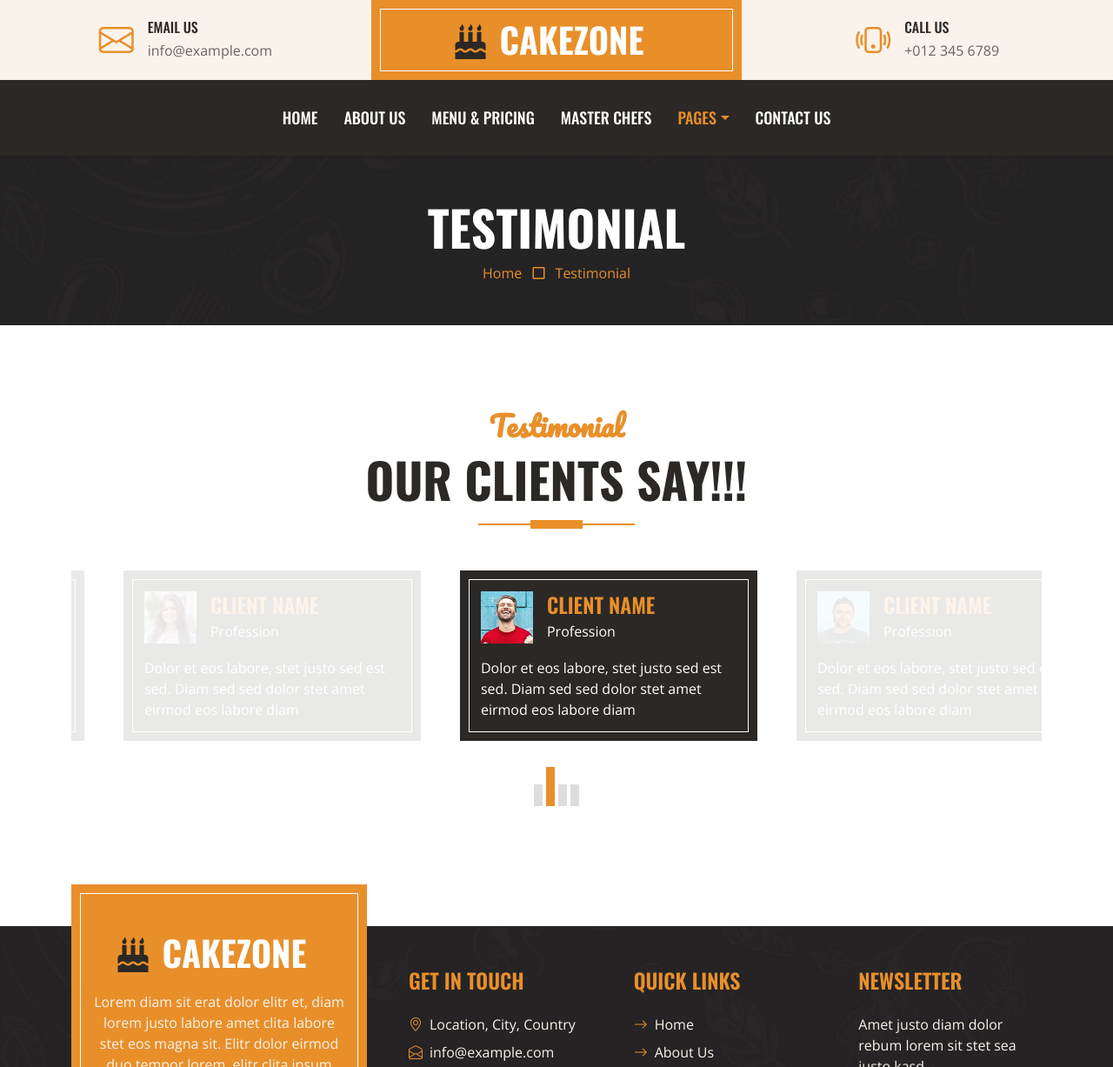
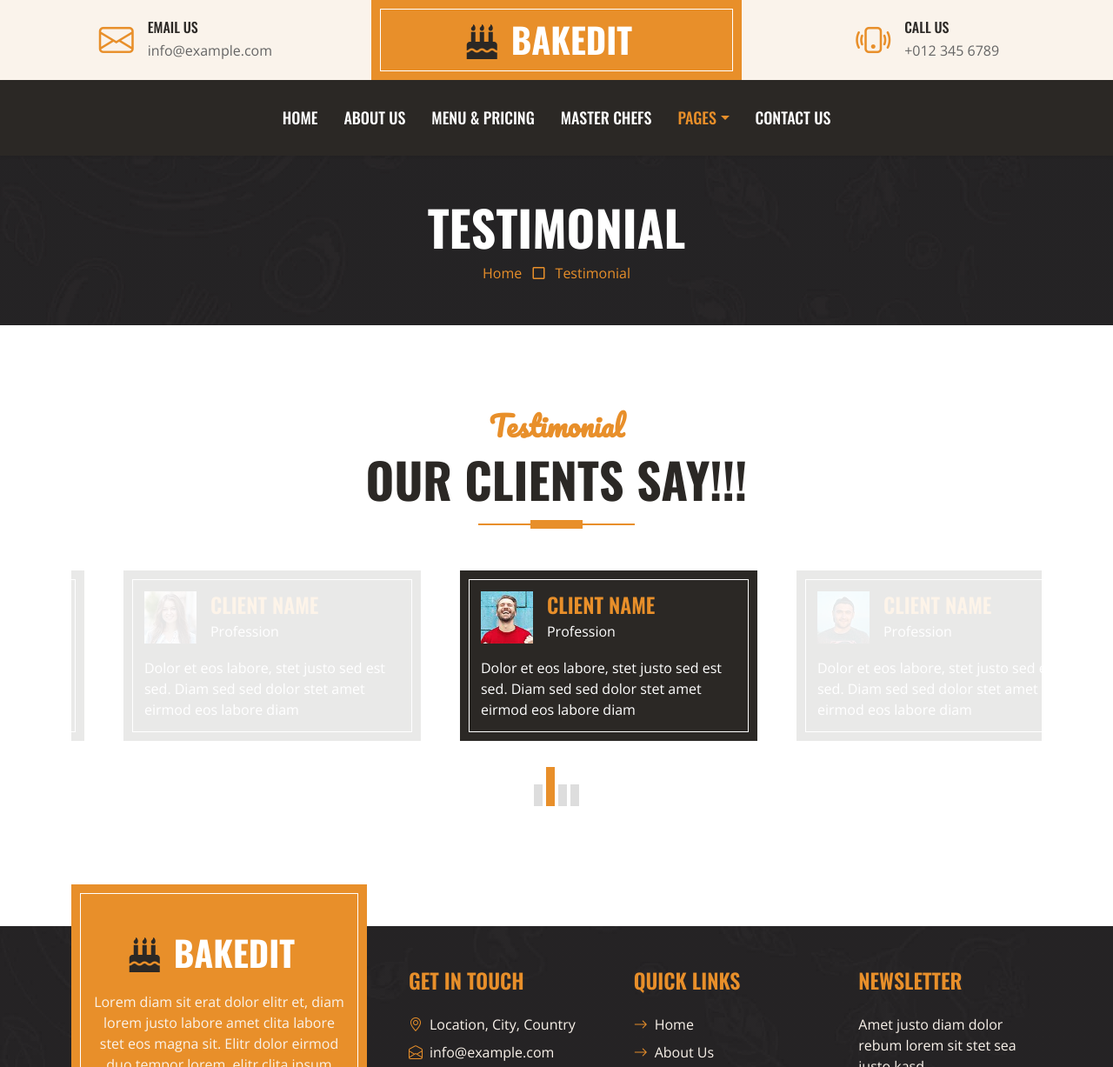
Before and after one commit to karan1652/site, a plain HTML site: page testimonial.html in a window 1280 px wide. Shown: the top 1227 px of the page at 87% size. Drawn offline with nearby package versions, Linux system fonts and the light colour scheme.

Commit message:
testimonial

```diff
--- a/testimonial.html
+++ b/testimonial.html
@@ -3,7 +3,7 @@
 
 <head>
     <meta charset="utf-8">
-    <title>CakeZone - Cake Shop Website Template</title>
+    <title>BakedIt - Cake Shop Website Template</title>
     <meta content="width=device-width, initial-scale=1.0" name="viewport">
     <meta content="Free HTML Templates" name="keywords">
     <meta content="Free HTML Templates" name="description">
@@ -46,7 +46,7 @@
             <div class="col-lg-4 text-center bg-primary border-inner py-3">
                 <div class="d-inline-flex align-items-center justify-content-center">
                     <a href="index.html" class="navbar-brand">
-                        <h1 class="m-0 text-uppercase text-white"><i class="fa fa-birthday-cake fs-1 text-dark me-3"></i>CakeZone</h1>
+                        <h1 class="m-0 text-uppercase text-white"><i class="fa fa-birthday-cake fs-1 text-dark me-3"></i>BakedIt</h1>
                     </a>
                 </div>
             </div>
@@ -67,7 +67,7 @@
     <!-- Navbar Start -->
     <nav class="navbar navbar-expand-lg bg-dark navbar-dark shadow-sm py-3 py-lg-0 px-3 px-lg-0">
         <a href="index.html" class="navbar-brand d-block d-lg-none">
-            <h1 class="m-0 text-uppercase text-white"><i class="fa fa-birthday-cake fs-1 text-primary me-3"></i>CakeZone</h1>
+            <h1 class="m-0 text-uppercase text-white"><i class="fa fa-birthday-cake fs-1 text-primary me-3"></i>BakedIt</h1>
         </a>
         <button class="navbar-toggler" type="button" data-bs-toggle="collapse" data-bs-target="#navbarCollapse">
             <span class="navbar-toggler-icon"></span>
@@ -171,7 +171,7 @@
                 <div class="col-lg-4 col-md-6 mt-lg-n5">
                     <div class="d-flex flex-column align-items-center justify-content-center text-center h-100 bg-primary border-inner p-4">
                         <a href="index.html" class="navbar-brand">
-                            <h1 class="m-0 text-uppercase text-white"><i class="fa fa-birthday-cake fs-1 text-dark me-3"></i>CakeZone</h1>
+                            <h1 class="m-0 text-uppercase text-white"><i class="fa fa-birthday-cake fs-1 text-dark me-3"></i>BakedIt</h1>
                         </a>
                         <p class="mt-3">Lorem diam sit erat dolor elitr et, diam lorem justo labore amet clita labore stet eos magna sit. Elitr dolor eirmod duo tempor lorem, elitr clita ipsum sea. Nonumy rebum et takimata ea takimata amet gubergren, erat rebum magna lorem stet eos. Diam amet et kasd eos duo dolore no.</p>
                     </div>
```
